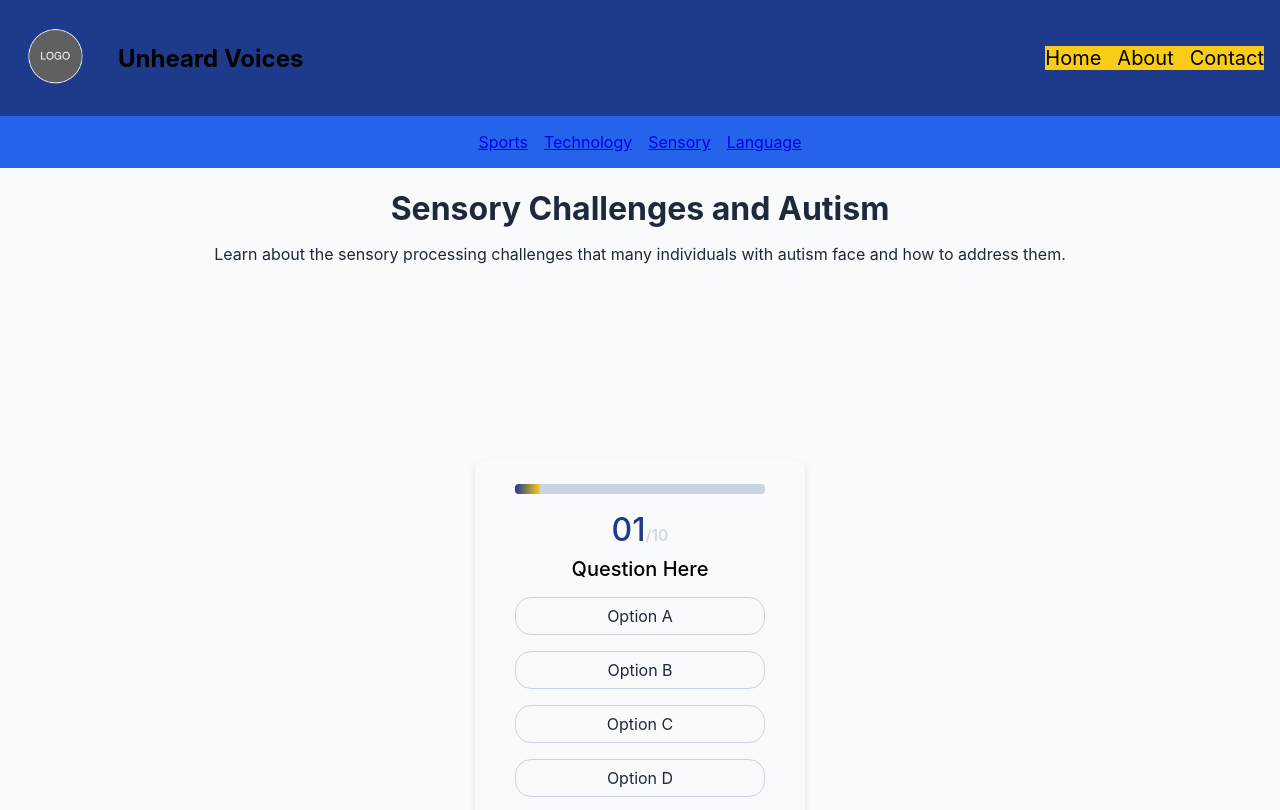
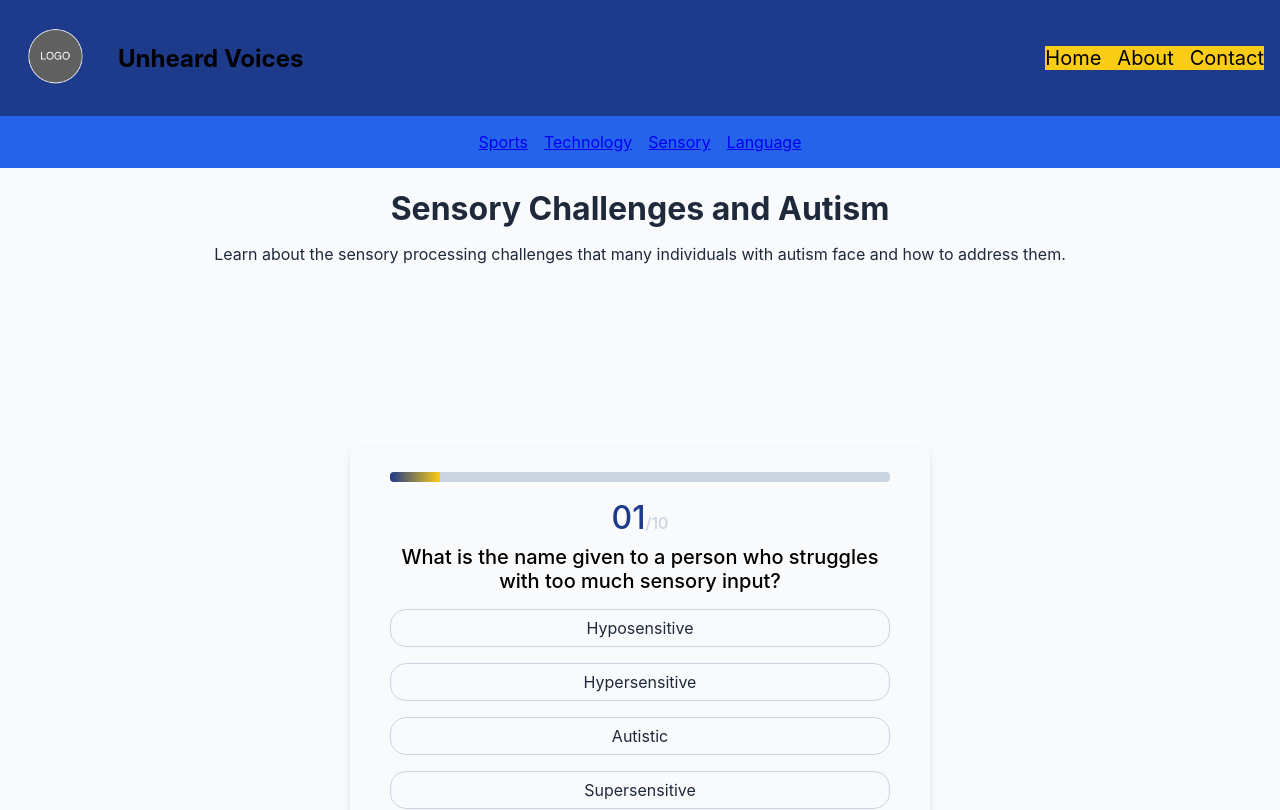
Before and after one commit to Alycats/Unheard_Voice_TeamProject, a React (Create React App) app in the folder unheard-voices/: page /sensory in a window 1280 px wide. Shown: the top 810 px of the page. Built offline with nearby package versions, Linux system fonts and the light colour scheme.

Commit message:
Added some quiz questions to sensory page

```diff
--- a/unheard-voices/src/pages/Sensory.js
+++ b/unheard-voices/src/pages/Sensory.js
@@ -3,29 +3,29 @@ import Quiz from '../components/Quiz';
 
 const sensoryQuestions = [
   {
-    question: "Question Here",
-    options: ["Option A", "Option B", "Option C", "Option D"],
+    question: "What is the name given to a person who struggles with too much sensory input?",
+    options: ["Hyposensitive", "Hypersensitive", "Autistic", "Supersensitive"],
+    correctAnswer: "Hypersensitive",
+  },
+  {
+    question: "What is the name given to a person who struggles with not enough input?",
+    options: ["Hypersensitive", "Hyposensitive", "Autistic", "Subsensitive"],
+    correctAnswer: "Hyposensitive",
+  },
+  {
+    question: "Which of the following is a symptom of someone suffering from Hypersensitivity?",
+    options: ["Covering ears or eyes", "Jumping or spinning around", "Making lots of noise", "Touching lots of things"],
     correctAnswer: "Option A",
   },
   {
-    question: "Question Here",
-    options: ["Option A", "Option B", "Option C", "Option D"],
-    correctAnswer: "Option A",
+    question: "Which of the following is a symptom of someone suffering from Hyposensitivity",
+    options: ["Jumping or spinning around", "Minimising movement", "Covering ears or eyes", "avoiding touching anything"],
+    correctAnswer: "",
   },
   {
-    question: "Question Here",
-    options: ["Option A", "Option B", "Option C", "Option D"],
-    correctAnswer: "Option A",
-  },
-  {
-    question: "Question Here",
-    options: ["Option A", "Option B", "Option C", "Option D"],
-    correctAnswer: "Option A",
-  },
-  {
-    question: "Question Here",
-    options: ["Option A", "Option B", "Option C", "Option D"],
-    correctAnswer: "Option A",
+    question: "What is it called when someone suffering from hypersensitivity receives too much sensory input?",
+    options: ["Sensory Shutdown", "Sensory Eruption", "Sensory Overload", "Sensory Meltdown"],
+    correctAnswer: "Sensory Overload",
   },
   {
     question: "Question Here",
```
